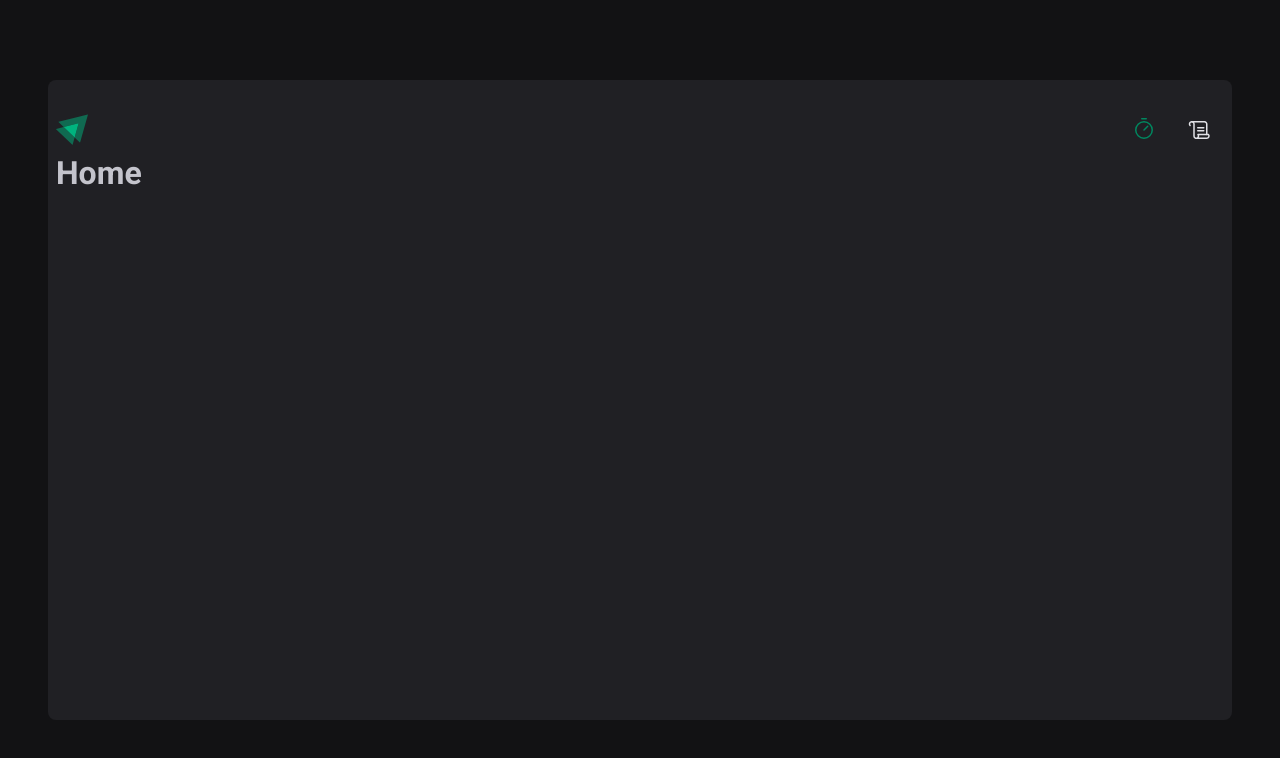
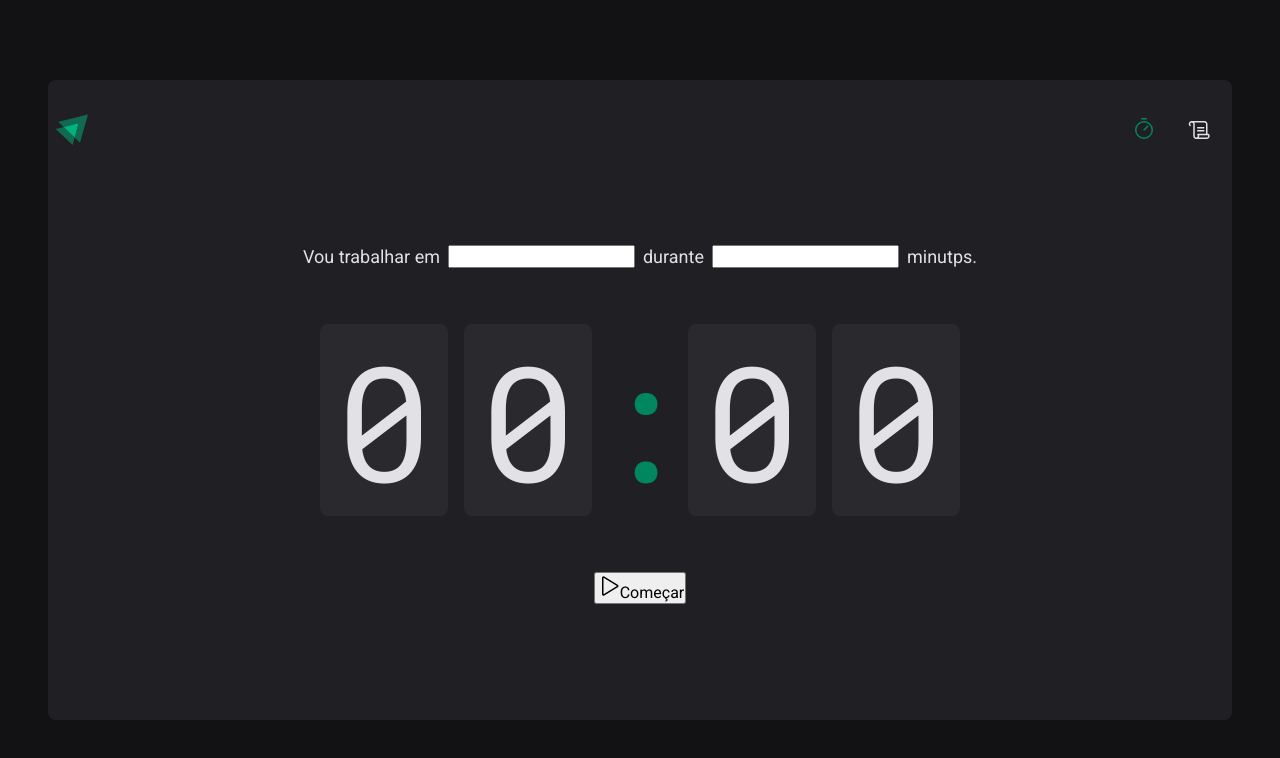
Before and after one commit to marcos-santan4/02-Ignite-Timer, a React (Vite) app: page / in a window 1280 px wide. Shown: the top 758 px of the page. Built offline with nearby package versions, Linux system fonts and the light colour scheme.

Commit message:
feat: iniciando a estilização do cronometro e do form do  projeto

```diff
--- a/src/pages/Home.tsx
+++ /dev/null
@@ -1,7 +0,0 @@
-export function Home() {
-  return (
-    <>
-      <h1>Home</h1>
-    </>
-  )
-}
--- /dev/null
+++ b/src/pages/Home/index.tsx
@@ -0,0 +1,40 @@
+import { Play } from 'phosphor-react'
+import {
+  CountdownContainer,
+  FormContainer,
+  HomeContainer,
+  Separator,
+} from './styles'
+
+export function Home() {
+  return (
+    <HomeContainer>
+      <form action="">
+        <FormContainer>
+          <label htmlFor="task">Vou trabalhar em</label>
+          <input id="task" type="text" />
+
+          <label htmlFor="minutosAmount">durante</label>
+          <input type="number" id="minutosAmount" />
+
+          <span>minutps.</span>
+        </FormContainer>
+
+        <CountdownContainer>
+          <span>0</span>
+          <span>0</span>
+          <Separator>:</Separator>
+          <span>0</span>
+          <span>0</span>
+        </CountdownContainer>
+
+        <button type="submit">
+          <Play size={24} />
+          Começar
+        </button>
+      </form>
+    </HomeContainer>
+  )
+}
+
+// parei na aula D045
--- /dev/null
+++ b/src/pages/Home/styles.ts
@@ -0,0 +1,52 @@
+import styled from 'styled-components'
+
+export const HomeContainer = styled.main`
+  flex: 1;
+  display: flex;
+  align-items: center;
+  justify-content: center;
+
+  form {
+    display: flex;
+    flex-direction: column;
+    align-items: center;
+    gap: 3.5rem;
+  }
+`
+
+export const FormContainer = styled.main`
+  width: 100%;
+  display: flex;
+  align-items: center;
+  justify-content: center;
+  gap: 0.5rem;
+  color: ${(props) => props.theme['gray-100']};
+  font-size: 1.125rem;
+  flex-wrap: wrap;
+`
+
+export const CountdownContainer = styled.main`
+  font-family: 'Roboto Mono', monospace;
+  font-size: 10rem;
+  line-height: 8rem;
+  color: ${(props) => props.theme['gray-100']};
+
+  display: flex;
+  gap: 1rem;
+
+  span {
+    background: ${(props) => props.theme['gray-700']};
+    padding: 2rem 1rem;
+    border-radius: 8px;
+  }
+`
+
+export const Separator = styled.div`
+  padding: 2rem 0;
+  color: ${(props) => props.theme['green-500']};
+
+  width: 4rem;
+  overflow: hidden;
+  display: flex;
+  justify-content: center;
+`
--- a/src/styles/global.ts
+++ b/src/styles/global.ts
@@ -15,6 +15,7 @@
     body {
         background: ${(props) => props.theme['gray-900']};
         color: ${(props) => props.theme['gray-300']};
+        -webkit-font-smoothing: antialiased;
     }
 
     body, input, textarea, button {
```
